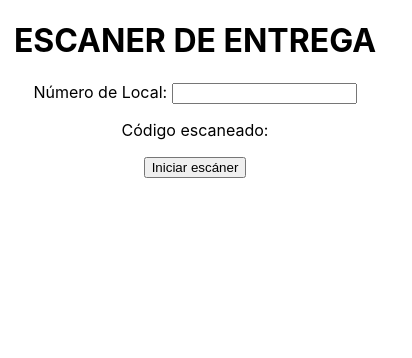
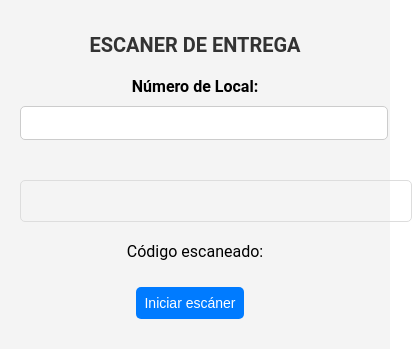
Before and after one commit to facuzyli/escaner, a React (Create React App) app: page / in a window 390 px wide. Shown: the top 358 px of the page, 412 px wide, since content can reach past the window. Built offline with nearby package versions, Linux system fonts and the light colour scheme.

Commit message:
'final1.0'

```diff
--- a/src/App.css
+++ b/src/App.css
@@ -1,25 +1,81 @@
 .App {
   text-align: center;
+  font-family: 'Roboto', sans-serif;
+  background-color: #f4f4f4;
+  padding: 20px;
 }
 
-
 .App-header {
-  background-color: #282c34;
-  min-height: 100vh;
-  display: flex;
-  flex-direction: column;
-  align-items: center;
-  justify-content: center;
-  font-size: calc(10px + 2vmin);
-  color: white;
+  background-color: #ffffff;
+  padding: 20px;
+  border-radius: 5px;
+  box-shadow: 0 2px 5px rgba(0, 0, 0, 0.1);
 }
 
-
-
+h1 {
+  color: #333;
+  font-size: 24px;
+  margin-bottom: 20px;
+}
 
 #reader {
   width: 100%;
-  max-width: 500px; /* o el tamaño que prefieras */
-  margin: 0 auto; /* centra el contenedor si es menor que el ancho de la ventana */
-  height: auto; /* permite que el contenedor crezca según el contenido */
+  max-width: 500px;
+  margin: 20px auto;
+  border: 1px solid #ddd;
+  padding: 20px;
+  border-radius: 5px;
 }
+
+button {
+  background-color: #007bff;
+  color: #fff;
+  border: none;
+  padding: 10px 20px;
+  border-radius: 5px;
+  font-size: 16px;
+  cursor: pointer;
+  margin: 10px 0;
+  margin-right: 10px;
+  margin-bottom: 10px;
+  transition: background-color 0.3s ease;
+}
+
+button:hover {
+  background-color: #0056b3;
+}
+
+.ScannerComponent {
+  max-width: 600px;
+  margin: 0 auto;
+  padding: 20px;
+  background-color: #ffffff;
+  border-radius: 10px;
+  box-shadow: 0 4px 8px rgba(0, 0, 0, 0.1);
+}
+
+label {
+  display: block;
+  margin-bottom: 10px;
+  font-weight: bold;
+}
+
+input[type="text"] {
+  width: 100%;
+  padding: 10px;
+  font-size: 16px;
+  border: 1px solid #ccc;
+  border-radius: 5px;
+  margin-bottom: 20px;
+}
+
+@media (max-width: 480px) {
+  h1 {
+    font-size: 20px;
+  }
+
+  input[type="text"], button {
+    font-size: 14px;
+    padding: 8px;
+  }
+}
```
Also changed, not shown: public/manifest.json, 2 other files (tests, documents, lock files or other folders).
